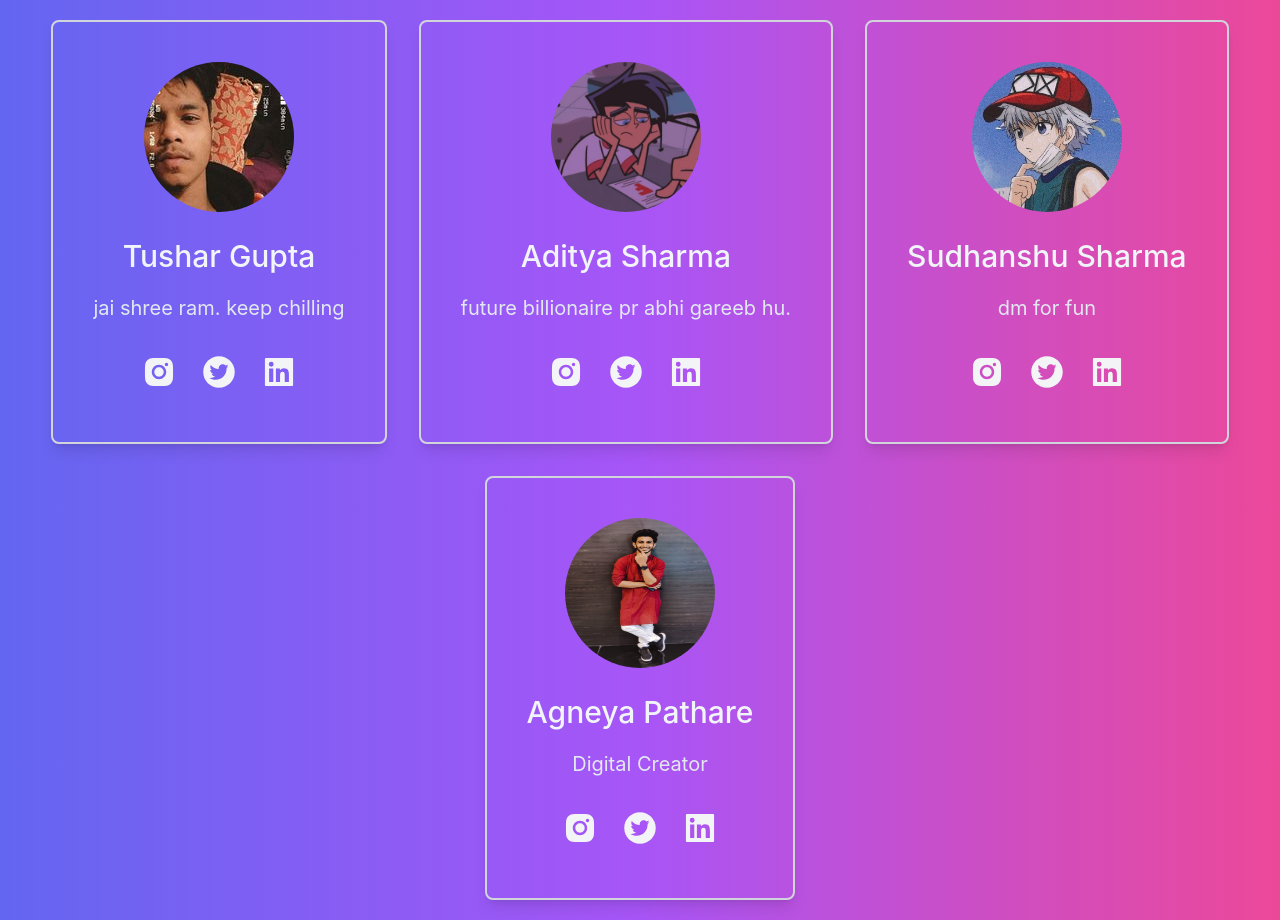
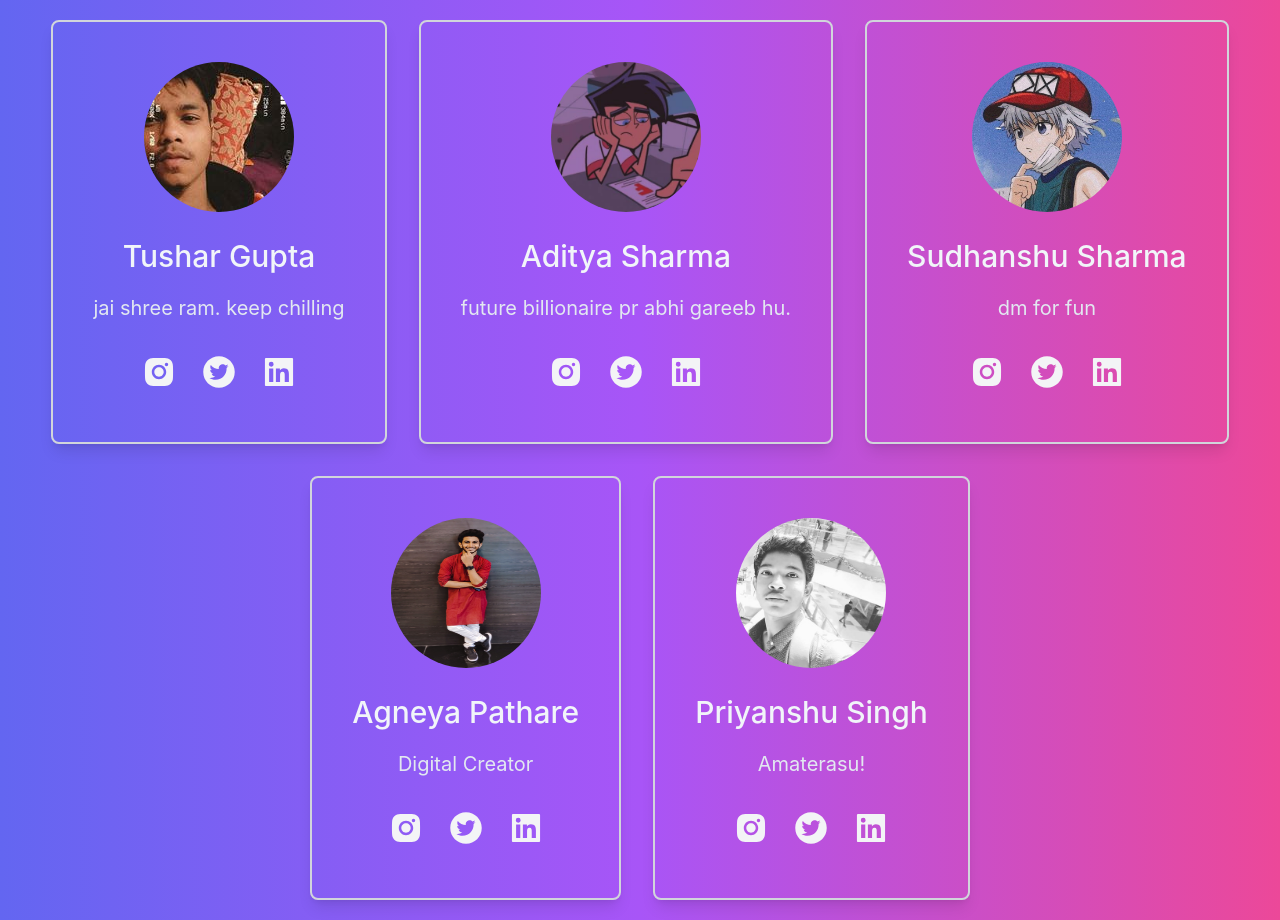
Before and after one commit to jayantchaudhari18/Student_Info, a Next.js app: page / in a window 1280 px wide. Built offline with nearby package versions, Linux system fonts and the light colour scheme.

Commit message:
priyanshusingh

```diff
--- a/pages/index.js
+++ b/pages/index.js
@@ -5,7 +5,7 @@ import TusharGupta from "../Images/TusharGupta.jpg"
 import AdityaSharma from "../Images/AdityaSharma.jpg"
 import SudhanshuSharma from "../Images/SudhanshuSharma.jpg"
 import AgneyaPathare from '../Images/AgneyaPathare.jpg'
-
+import PriyanshuSingh from '../Images/Priyanshu singh.png'
 export default function Home() {
   return (
     <div >
@@ -28,6 +28,7 @@ export default function Home() {
 
 
         <Card image={AgneyaPathare}name = "Agneya Pathare" about="Digital Creator" instagram= "https://www.instagram.com/agneya_pathare/"  twitter="https://twitter.com/agneya_pathare" linkedin="https://www.linkedin.com/in/agneya-pathare"/>
+        <Card image={PriyanshuSingh}name = "Priyanshu Singh" about="Amaterasu!" instagram= "https://www.instagram.com/akapriyanshu.dev/"  twitter="https://twitter.com/akapriyanshudev" linkedin="https://www.linkedin.com/in/akapriyanshudev"/>
 
       </main>
 
```
Also changed, not shown: Images/Priyanshu singh.png (added), 1 other file (tests, documents, lock files or other folders).
